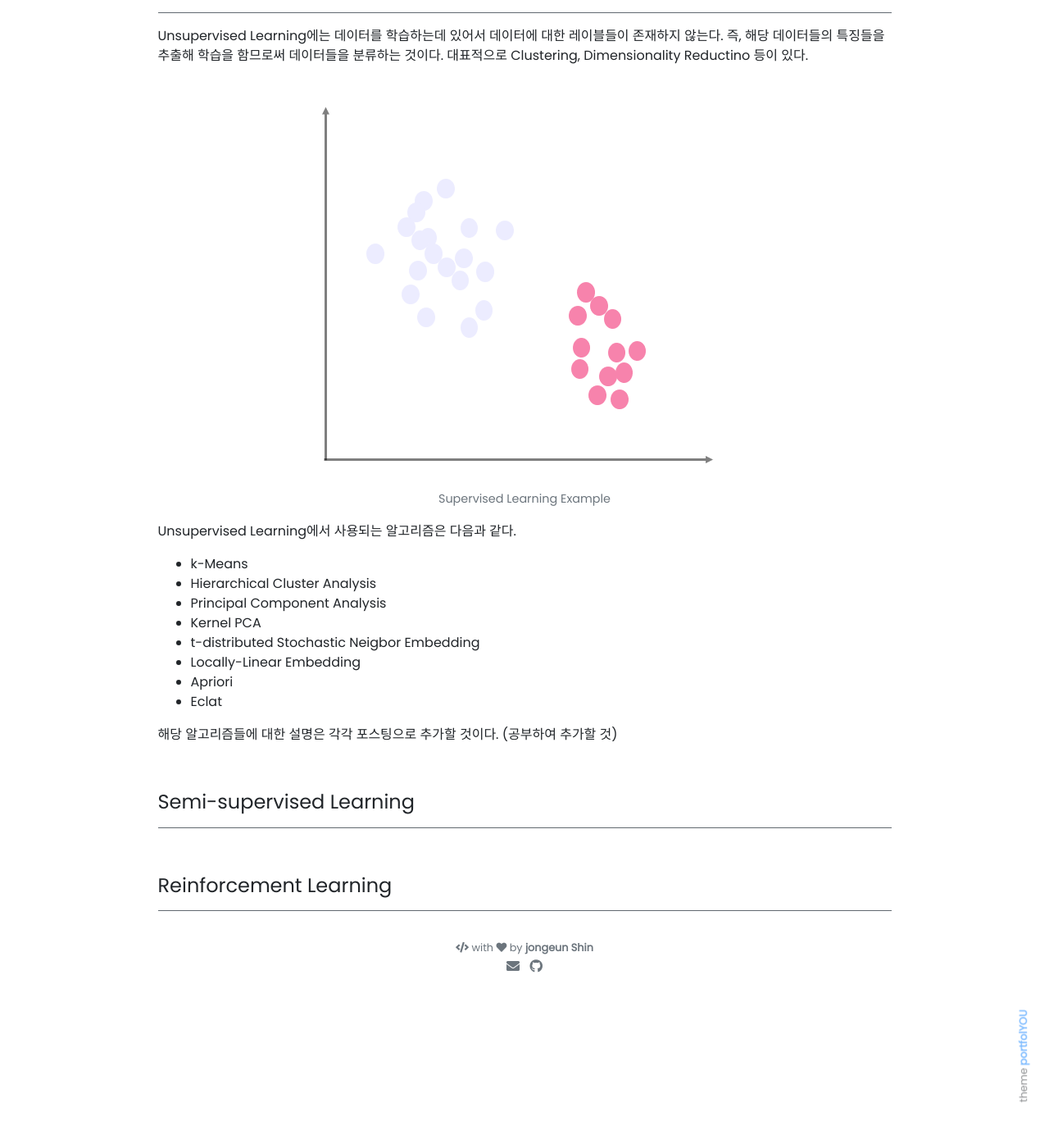
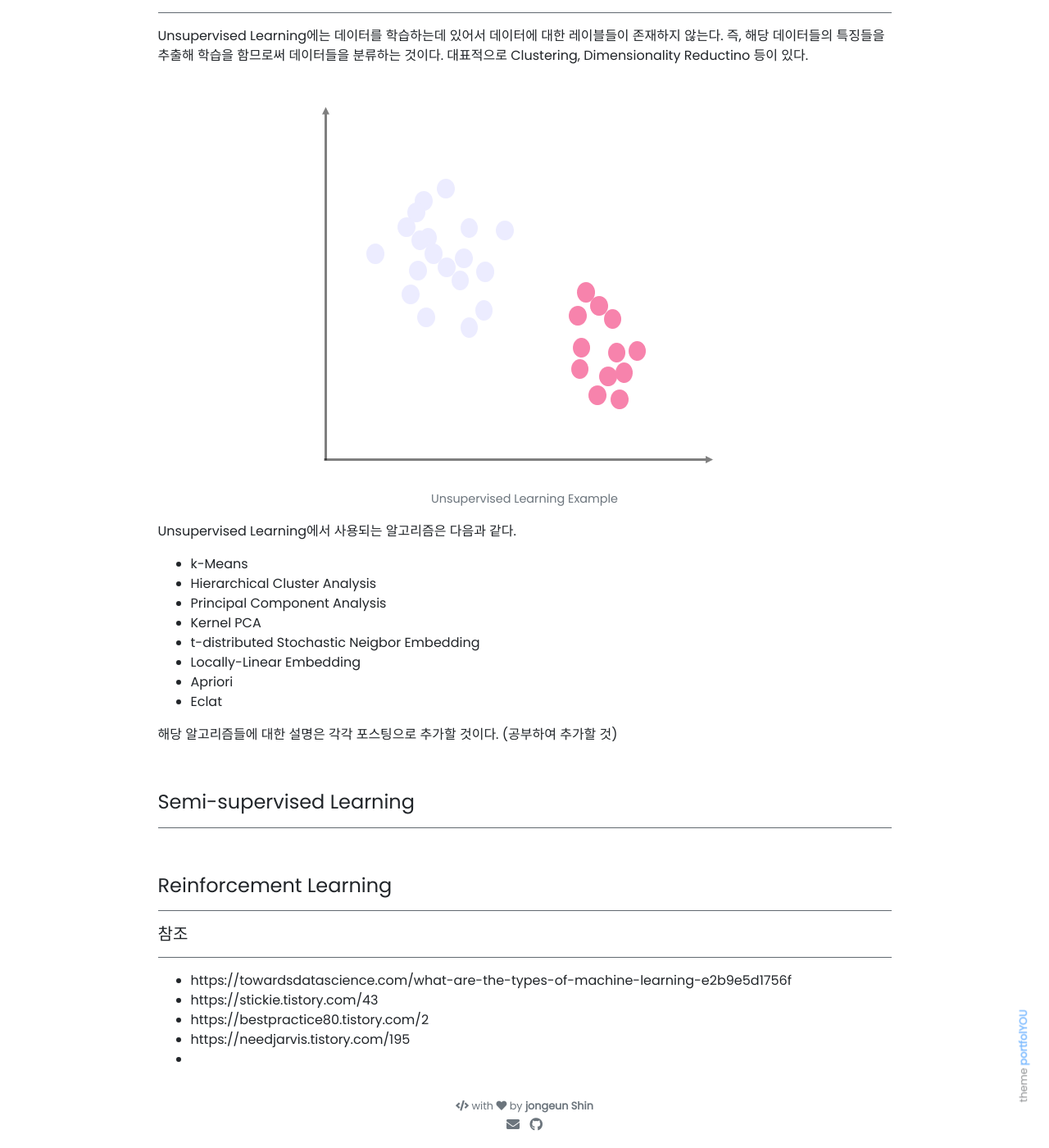
Before and after one commit to jongeunShin95/jongeunshin95.github.io, a Jekyll site: the page built from _posts/2020-04-09-types-of-machine-learning.md, in a window 1280 px wide and 1400 px high, scrolled down 1537 px. Shown: the whole window at 82% size. Built offline with Jekyll 4.4.1, drawn with Linux system fonts in a browser that asks for light colours; nearby versions of some CDN libraries; our own code applies the rules of GitHub Pages for plain Markdown files; comment, search, counter and statistics services are not loaded.

Commit message:
add types of machine learning - unsupervised learning

```diff
--- a/_posts/2020-04-09-types-of-machine-learning.md
+++ b/_posts/2020-04-09-types-of-machine-learning.md
@@ -49,7 +49,7 @@ Supervisd Learning에서 사용되는 알고리즘은 다음과 같다.
 Unsupervised Learning에는 데이터를 학습하는데 있어서 데이터에 대한 레이블들이 존재하지 않는다. 즉, 해당 데이터들의 특징들을 추출해 학습을 함므로써 데이터들을 분류하는 것이다.
 대표적으로 Clustering, Dimensionality Reductino 등이 있다.
 
-{% include elements/figure.html image="https://github.com/jongeunShin95/jongeunShin95.github.io/blob/master/assets/images/types_of_machine_learning/unsupervised_learning_example.png?raw=true" caption="Supervised Learning Example" %}
+{% include elements/figure.html image="https://github.com/jongeunShin95/jongeunShin95.github.io/blob/master/assets/images/types_of_machine_learning/unsupervised_learning_example.png?raw=true" caption="Unsupervised Learning Example" %}
 
 Unsupervised Learning에서 사용되는 알고리즘은 다음과 같다.
 
@@ -78,3 +78,13 @@ Unsupervised Learning에서 사용되는 알고리즘은 다음과 같다.
 #### Reinforcement Learning
 
 ---
+
+##### 참조
+
+---
+
+* https://towardsdatascience.com/what-are-the-types-of-machine-learning-e2b9e5d1756f
+* https://stickie.tistory.com/43
+* https://bestpractice80.tistory.com/2
+* https://needjarvis.tistory.com/195
+*
```
